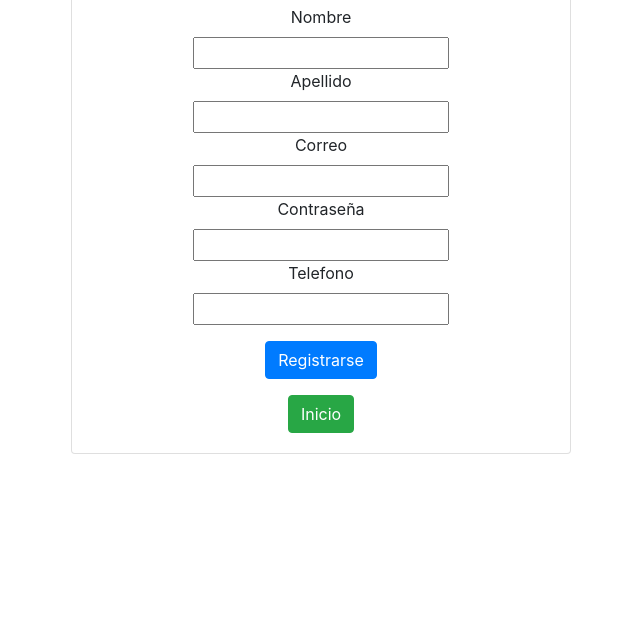
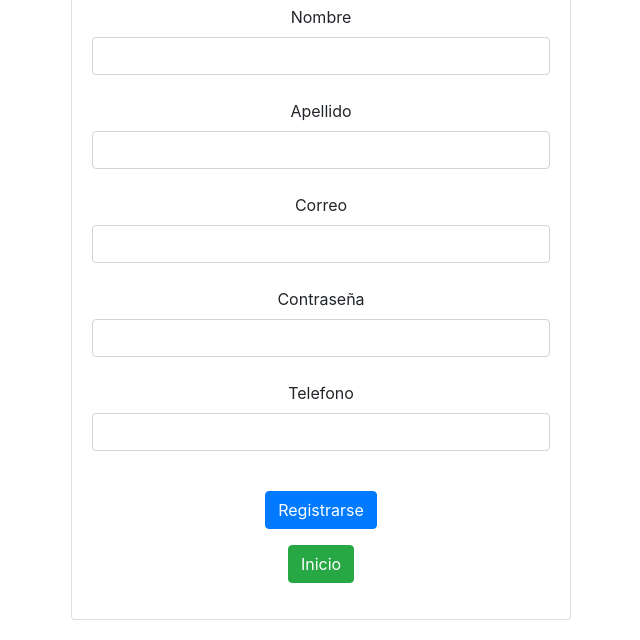
Before and after one commit to BorisPessano/Calendario, a plain HTML site: page user.html in a window 1280 px wide. Shown: the part 208-848 px from the top of the page, without its empty margins (319-959 px from the left). Before the commit the page ends 800 px from the top, so only its background shows below. Drawn offline with nearby package versions, Linux system fonts and the light colour scheme.

Commit message:
WIP input updates

```diff
--- a/css/login.css
+++ b/css/login.css
@@ -5,7 +5,15 @@ body {
 }
 
 input {
+    border: 2px solid #3498db;
+    border-radius: 4px;
+    padding: 8px;
+    margin-bottom: 10px;
     height: 32px;
+}
+
+input:focus {
+    border-color: #2c3e50;
 }
 
 h1 {
--- a/css/style.css
+++ b/css/style.css
@@ -9,7 +9,15 @@
 }
 
 input {
+    border: 2px solid #3498db;
+    border-radius: 4px;
+    padding: 8px;
+    margin-bottom: 10px;
     height: 32px;
+}
+
+input:focus {
+    border-color: #2c3e50;
 }
 
 h1 {
--- a/css/user.css
+++ b/css/user.css
@@ -5,7 +5,15 @@ body {
 }
 
 input {
+    border: 2px solid #3498db;
+    border-radius: 4px;
+    padding: 8px;
+    margin-bottom: 10px;
     height: 32px;
+}
+
+input:focus {
+    border-color: #2c3e50;
 }
 
 h1 {
--- a/user.html
+++ b/user.html
@@ -15,26 +15,26 @@
 
     <div class="row d-flex justify-content-center mt-3">
         <div class="card text-center mx-auto" style="width: 500px;">
-            <div class="card-body">
+            <div class="card-body form-group">
                 <h1>Registrar Usuario</h1>
 
                 <label>Nombre</label><br>
-                <input type="text" id="Name" name="Name"><br>
+                <input type="text" id="Name" id="Name" class="form-control"><br>
 
                 <label>Apellido</label><br>
-                <input type="text" id="Surname" name="Surname"><br>
+                <input type="text" id="Surname" id="Surname" class="form-control"><br>
 
                 <label>Correo</label><br>
-                <input type="email" id="Email" name="Email"><br>
+                <input type="email" id="Email" id="Email" class="form-control"><br>
 
                 <label>Contraseña</label><br>
-                <input type="password" id="Password" name="Password"><br>
+                <input type="password" id="Password" id="Password" class="form-control"><br>
 
                 <label>Telefono</label><br>
-                <input type="text" id="Phone" name="Phone"><br>
+                <input type="text" id="Phone" id="Phone" class="form-control"><br>
 
                 <div class="row d-flex justify-content-center">
-                    <button type="button" class="btn btn-primary mt-3 mb-3" onclick="Registrarse()">Registrarse</button>
+                    <button type="submit" class="btn btn-primary mt-3 mb-3" onclick="Registrarse()">Registrarse</button>
                 </div>
 
                 <div class="row d-flex justify-content-center">
```
Also changed, not shown: index.html (+0 -6 lines).
